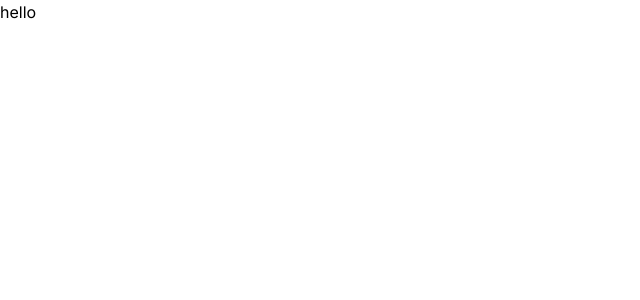
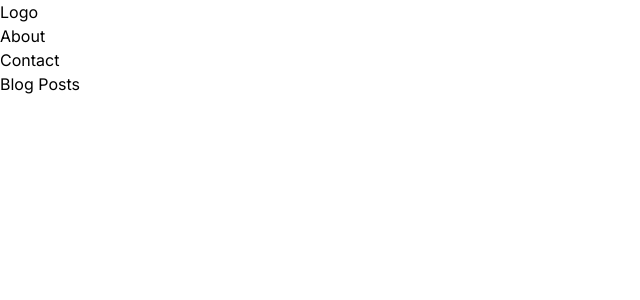
Before and after one commit to snmsndhu/main_website, a Next.js app: page / in a window 1280 px wide. Shown: the top 300 px of the page, without its empty margins (0-640 px from the left). Built offline with nearby package versions, Linux system fonts and the light colour scheme.

Commit message:
Building blog posts

```diff
--- /dev/null
+++ b/app/components/NavBar.tsx
@@ -0,0 +1,23 @@
+import React from "react";
+import Link from "next/link";
+
+const NavBar = () => {
+  return (
+    <nav>
+      <Link href="/">Logo</Link>
+      <ul>
+        <li>
+          <Link href="/">About</Link>
+        </li>
+        <li>
+          <Link href="/">Contact</Link>
+        </li>
+        <li>
+          <Link href="/">Blog Posts</Link>
+        </li>
+      </ul>
+    </nav>
+  );
+};
+
+export default NavBar;
--- a/app/page.tsx
+++ b/app/page.tsx
@@ -1,7 +1,11 @@
 import React from "react";
-
+import NavBar from "./components/NavBar";
 const page = () => {
-  return <div>hello</div>;
+  return (
+    <div>
+      <NavBar />
+    </div>
+  );
 };
 
 export default page;
--- a/package.json
+++ b/package.json
@@ -23,6 +23,7 @@
     "@types/react": "^18",
     "@types/react-dom": "^18",
     "autoprefixer": "^10.0.1",
+    "daisyui": "^4.7.2",
     "eslint": "^8",
     "eslint-config-next": "14.1.0",
     "postcss": "^8",
```
Also changed, not shown: 1 other file (tests, documents, lock files or other folders).
